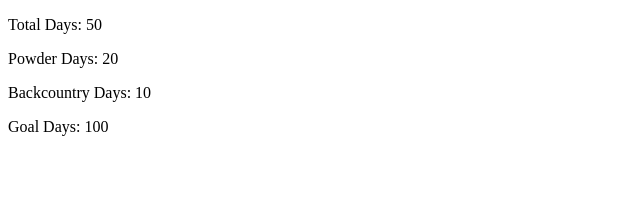
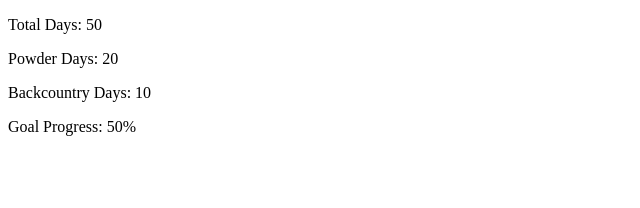
Before and after one commit to differentsyntax/BrushUpReact, a React (Create React App) app: page / in a window 1280 px wide. Shown: the top 208 px of the page, without its empty margins (0-640 px from the left). Built offline with nearby package versions, Linux system fonts and the light colour scheme.

Commit message:
defining & using functions inside components

```diff
--- a/src/index.js
+++ b/src/index.js
@@ -9,6 +9,14 @@
 };
 
 class SkiDayCounter extends Component {
+  getPercent = (decimal) => {
+    return decimal * 100 + "%";
+  };
+
+  calcGoalProgress = (total, goal) => {
+    return this.getPercent(total / goal);
+  };
+
   render() {
     const { total, powder, backcountry, goal } = this.props;
     // above line can be used to avoid writing this.props for each of them
@@ -27,7 +35,7 @@
         </div>
 
         <div>
-          <p> Goal Days: {goal}</p>
+          <p> Goal Progress: {this.calcGoalProgress(total, goal)}</p>
         </div>
       </section>
     );
```
